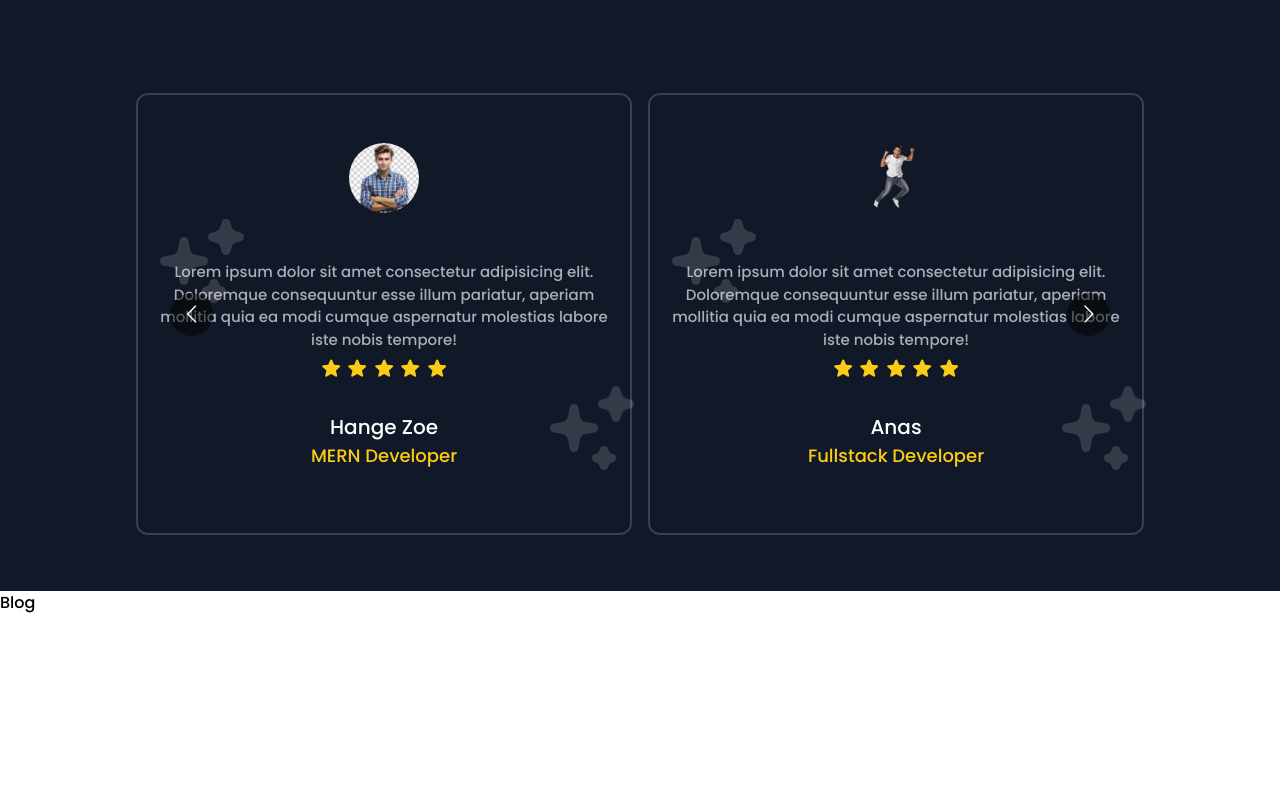
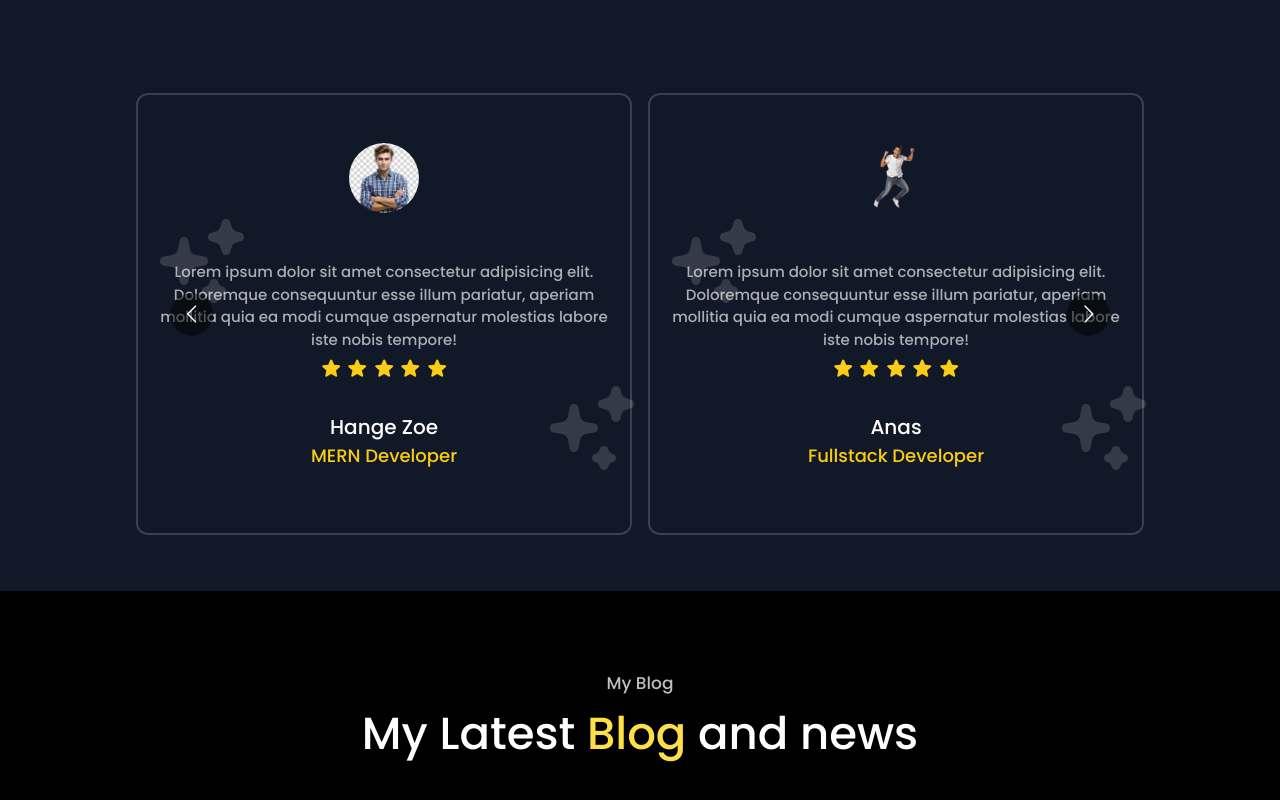
Before and after one commit to AleksandrKompanetc/react-app-portfolio, a Next.js app: page / in a window 1280 px wide. Shown: the part 5736-6536 px from the top of the page. Before the commit the page ends 6351 px from the top, so only its background shows below. Built offline with nearby package versions, Linux system fonts and the light colour scheme.

Commit message:
changing component Blog

```diff
--- a/components/Blog.tsx
+++ b/components/Blog.tsx
@@ -2,7 +2,20 @@ import React from 'react'
 
 const Blog = () => {
   return (
-    <div>Blog</div>
+    <div className='pt-[5rem] pb-[3rem] bg-black'>
+      <div className='text-center'>
+        <p className='heading__mini'>My Blog</p>
+        <h1 className='heading__primary'>
+          My Latest <span className='text-yellow-300'>Blog</span> and news
+        </h1>
+      </div>
+      <div className='w-[80%] mx-auto pt-[3rem] md:pt-[5rem] grid grid-cols-1 md:grid-cols-2 lg:grid-cols-3
+      items-center gap-[2rem]'>
+        <div>
+
+        </div>
+      </div>
+    </div>
   )
 }
 
```
